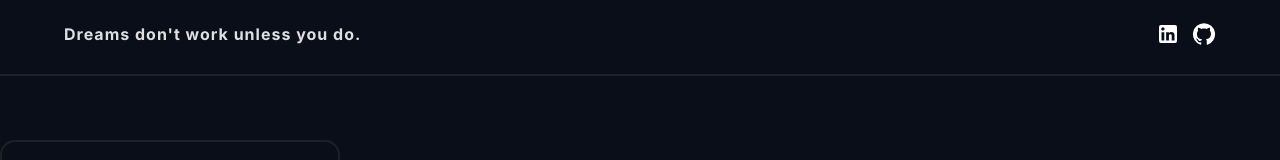
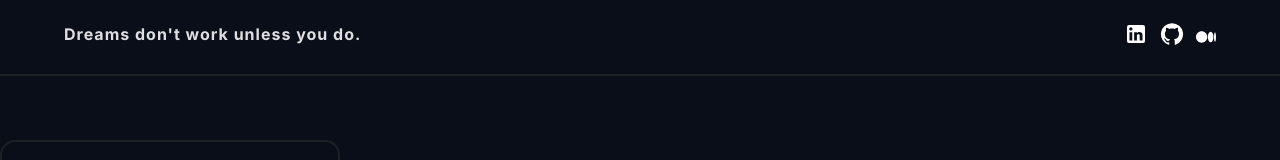
Before and after one commit to steff93/bio, a React (Vite) app: page / in a window 1280 px wide. Shown: the top 160 px of the page. Built offline with nearby package versions, Linux system fonts and the light colour scheme.

Commit message:
added medium link

```diff
--- a/package.json
+++ b/package.json
@@ -12,6 +12,11 @@
   "dependencies": {
     "@emotion/react": "^11.11.3",
     "@emotion/styled": "^11.11.0",
+    "@fortawesome/fontawesome-svg-core": "^6.7.2",
+    "@fortawesome/free-brands-svg-icons": "^6.7.2",
+    "@fortawesome/free-regular-svg-icons": "^6.7.2",
+    "@fortawesome/free-solid-svg-icons": "^6.7.2",
+    "@fortawesome/react-fontawesome": "^0.2.2",
     "@mui/icons-material": "^5.15.6",
     "@mui/material": "^5.15.6",
     "react": "^18.2.0",
--- a/src/Header.scss
+++ b/src/Header.scss
@@ -20,5 +20,6 @@
 
 .social-links {
   display: flex;
+  align-items: center;
   gap: 12px;
 }
--- a/src/Header.tsx
+++ b/src/Header.tsx
@@ -1,10 +1,12 @@
+import { faMedium } from "@fortawesome/free-brands-svg-icons";
+import { FontAwesomeIcon } from "@fortawesome/react-fontawesome";
 import GitHubIcon from "@mui/icons-material/GitHub";
 import LinkedInIcon from "@mui/icons-material/LinkedIn";
 import "./Header.scss";
 import { socialLinks } from "./components/config";
 
 const Header = () => {
-  const { github, linkedIn } = socialLinks;
+  const { github, linkedIn, medium } = socialLinks;
 
   return (
     <div className="header">
@@ -18,6 +20,10 @@
           <a href={github.link} target="_blank">
             <GitHubIcon />
           </a>
+
+          <a href={medium.link} target="_blank">
+            <FontAwesomeIcon icon={faMedium} />
+          </a>
         </div>
       </div>
     </div>
--- a/src/components/config.ts
+++ b/src/components/config.ts
@@ -15,4 +15,8 @@
     title: "Facebook",
     link: "https://www.facebook.com/stefan.boghean.9/",
   },
+  medium: {
+    title: "Medium",
+    link: "https://medium.com/@stefanboghean",
+  },
 };
```
Also changed, not shown: 1 other file (tests, documents, lock files or other folders).
